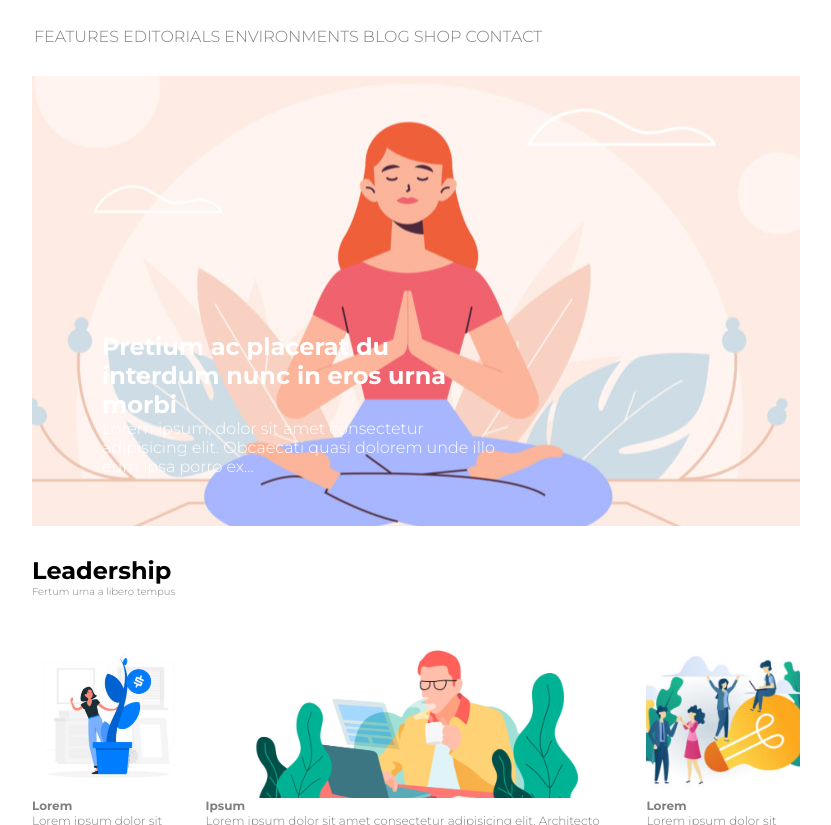
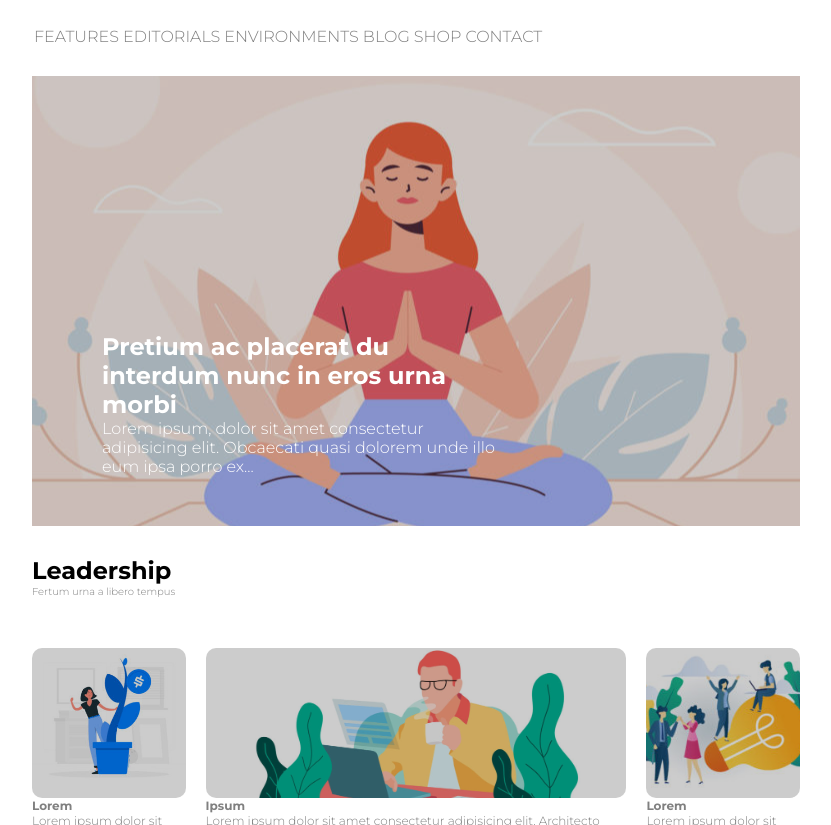
Before and after one commit to Ottavio42/htmlcss-wp, a plain HTML site: page index.html in a window 1280 px wide. Shown: the part 127-952 px from the top of the page, without its empty margins (224-1055 px from the left). Drawn offline with Linux system fonts and the light colour scheme.

Commit message:
fix-overlay

```diff
--- a/css/style.css
+++ b/css/style.css
@@ -51,6 +51,7 @@ nav{
     margin-bottom: 20px;
     background-position: center center;
     overflow: hidden;
+    position: relative;
 }
 
 .didascalia{
@@ -130,11 +131,11 @@ footer{
 
 
 
-/* .overlay {
+.overlay {
 	background-color: rgba(0,0,0,0.2);
 	position: absolute;
 	top: 0;
 	left: 0;
 	right: 0;
 	bottom: 0;
-} */
+}
--- a/index.html
+++ b/index.html
@@ -50,7 +50,9 @@
 
         <section class="box2 clearfix">
             <div class="col-sinistra">
-                <div class="img-sin"></div>
+                <div class="img-sin">
+                    <div class="overlay"></div>
+                </div>
                 <div>
                     <h3>Lorem</h3>
                     <p>Lorem ipsum dolor sit amet consectetur adipisicing elit. Architecto tempore sint adipisci voluptatibus dignissimos quas ut exercitationem et aliquid at! Adipisci deleniti nam culpa totam ipsa alias suscipit repudiandae ducimus.</p>
@@ -58,14 +60,18 @@
 
             </div>
             <div class="col-centrale">
-                <div class="img-cen"></div>
+                <div class="img-cen">
+                    <div class="overlay"></div>
+                </div>
                 <div>
                     <h3>Ipsum</h3>
                     <p>Lorem ipsum dolor sit amet consectetur adipisicing elit. Architecto tempore sint adipisci voluptatibus dignissimos quas ut exercitationem et aliquid at! Adipisci deleniti nam culpa totam ipsa alias suscipit repudiandae ducimus.Lorem ipsum dolor sit amet consectetur adipisicing elit. Architecto tempore sint adipisci voluptatibus dignissimos quas ut exercitationem et aliquid at! Adipisci deleniti nam culpa totam ipsa alias suscipit repudiandae ducimus.Lorem ipsum dolor sit amet consectetur adipisicing elit. Architecto tempore sint adipisci voluptatibus dignissimos quas ut exercitationem et aliquid at! Adipisci deleniti nam culpa totam ipsa alias suscipit repudiandae ducimus. Lorem ipsum dolor sit amet consectetur, adipisicing elit. Quia ullam harum amet, voluptates nulla ab saepe ratione dolor distinctio alias eligendi consequatur! Qui exercitationem ipsam vel quisquam ipsa tempora nobis. Lorem ipsum dolor, sit amet consectetur adipisicing elit. Atque soluta qui rerum rem, esse officia voluptas distinctio ducimus ea nisi repudiandae sint odio praesentium repellat reprehenderit quisquam alias earum id? Lorem ipsum dolor sit amet consectetur adipisicing elit. Dolor molestiae porro, dolores quisquam temporibus odit illo excepturi ullam ipsam voluptates, eligendi tempora sit! A corrupti suscipit aut dicta, est repellendus!</p>
                 </div>
             </div>
             <div class="col-destra">
-                <div class="img-des"></div>
+                <div class="img-des">
+                    <div class="overlay"></div>
+                </div>
                 <div>
                     <h3>Lorem</h3>
                     <p>Lorem ipsum dolor sit amet consectetur adipisicing elit. Architecto tempore sint adipisci voluptatibus dignissimos quas ut exercitationem et aliquid at! Adipisci deleniti nam culpa totam ipsa alias suscipit repudiandae ducimus.</p>
```
